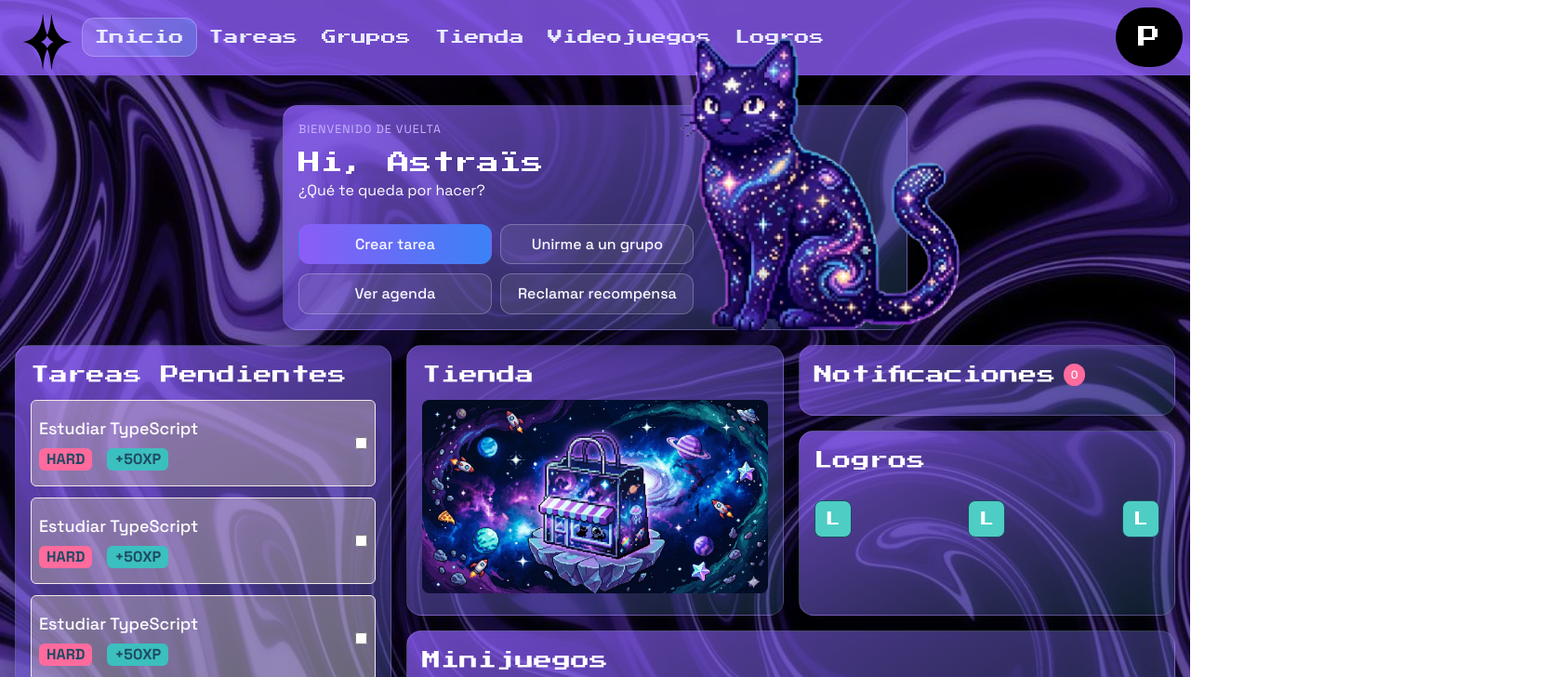
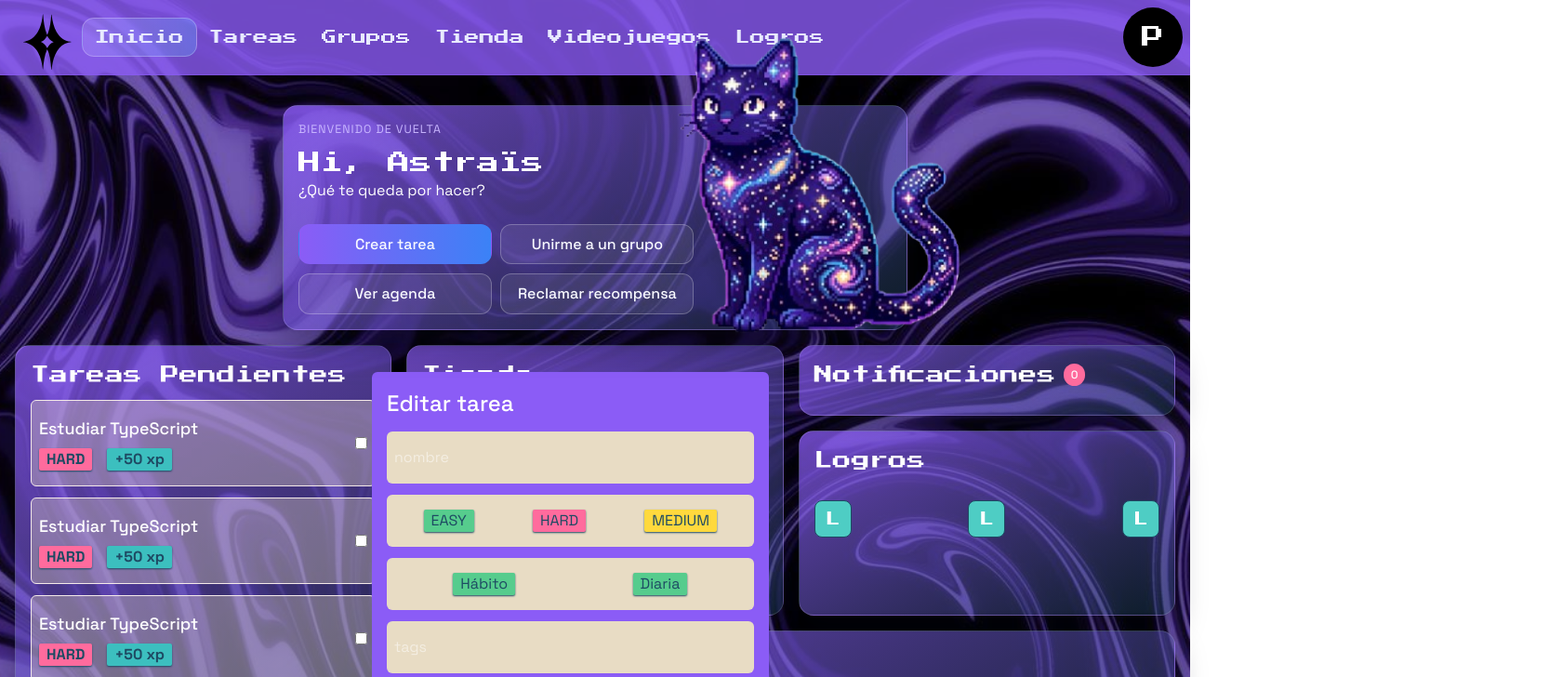
Before and after one commit to GrupoAstrais/proyectoAstrais, a React (Vite) app in the folder astrais-web/: page /home in a window 1280 px wide. Both pictures are taken after a click on the button "Crear tarea". Shown: the top 728 px of the page at 93% size, 1680 px wide, since content can reach past the window. Built offline with nearby package versions, Linux system fonts and the light colour scheme.

Commit message:
web(web): modal editar tarea (en progreso)

```diff
--- a/astrais-web/src/components/layout/Navbar.tsx
+++ b/astrais-web/src/components/layout/Navbar.tsx
@@ -37,7 +37,7 @@ export default function Navbar() {
         to="/perfil"
 
       >
-        <div className='bg-black rounded-full py-4 px-6 flex text-center'>
+        <div className='bg-black rounded-full py-4 px-5 flex text-center'>
           <span className='text-white text-2xl'>P</span>
         </div>
       </NavLink>
--- /dev/null
+++ b/astrais-web/src/components/ui/Dificultad.tsx
@@ -0,0 +1,10 @@
+interface DifProps {
+    dificultad: string
+}
+export default function Dificultad({dificultad} : DifProps) {
+    return (
+    <div className={`text-primary-900 rounded-xs shadow-xs shadow-primary-900 px-2 ${dificultad == "EASY" ? 'bg-state-success' : dificultad == "MEDIUM" ? 'bg-state-warning' : 'bg-state-error'}`}>
+        <p>{dificultad}</p>
+    </div>
+  )
+}
--- a/astrais-web/src/components/ui/Modal.tsx
+++ b/astrais-web/src/components/ui/Modal.tsx
@@ -0,0 +1,39 @@
+import Dificultad from "./Dificultad";
+
+interface ModalProps {
+    onPress: (opcion: string) => void
+}
+
+export default function Modal({onPress} : ModalProps) {
+  return (
+    <div className="flex flex-col h-auto w-1/3 bg-secondary-500 rounded-md p-4 gap-3">
+        <h1>Editar tarea</h1>
+        <div className="bg-accent-beige-300 rounded-md py-4 px-2">
+            <input id="nombre" placeholder="nombre" />
+        </div>
+        <div className="flex flex-row justify-around bg-accent-beige-300  py-4 px-2 rounded-md">
+            <Dificultad dificultad={"EASY"} />
+            <Dificultad dificultad={"HARD"} />
+            <Dificultad dificultad={"MEDIUM"} />
+        </div>
+        <div className="flex flex-row justify-around bg-accent-beige-300  py-4 px-2 rounded-md">
+            <div className="bg-state-success text-primary-900 rounded-xs shadow-xs shadow-primary-900 px-2">
+                <p>Hábito</p>
+            </div>
+            <div className="bg-state-success text-primary-900 rounded-xs shadow-xs shadow-primary-900 px-2">
+                <p>Diaria</p>
+            </div>
+        </div>
+        <div className="flex bg-accent-beige-300 rounded-md py-4 px-2">
+            <input id="tags" placeholder="tags"/>
+        </div>
+        <div className="flex bg-accent-beige-300 rounded-md py-4 px-2">
+            <p>contador en desarrollo</p>
+        </div>
+        <div className="flex flex-row justify-around">
+            <button onClick={() => onPress("Confirmar")} className="bg-state-success p-2 rounded-md border border-primary-900 text-[#00371A] font-bold">Confirmar</button>
+            <button onClick={() => onPress("Cancelar")} className="bg-state-error p-2 rounded-md border border-primary-900 text-[#460018] font-bold">Cancelar</button>
+       </div>
+    </div>
+  )
+}
--- a/astrais-web/src/components/ui/Tarea.tsx
+++ b/astrais-web/src/components/ui/Tarea.tsx
@@ -1,4 +1,6 @@
 import type { ITarea } from "../../types/Interfaces"
+import Dificultad from "./Dificultad"
+import XP from "./xp"
 
 interface TareaProps {
     data: ITarea
@@ -10,12 +12,8 @@ export default function Tarea({data}: TareaProps) {
         <div className="flex flex-col gap-2">
             <h3>{data.title}</h3>
             <div className="flex flex-row gap-4 text-primary-900 font-bold">
-                <div className="bg-state-error px-2 rounded-md">
-                    <span>{data.dificultad}</span>
-                </div>
-                <div className="bg-state-info px-2 rounded-md">
-                    <span>+{data.recompensa}XP</span>
-                </div>
+                <Dificultad dificultad={data.dificultad} />
+                <XP recompensa={data.recompensa} />
             </div>
         </div>
         <input id="tareaRealizada" type="checkbox" />
--- /dev/null
+++ b/astrais-web/src/components/ui/xp.tsx
@@ -0,0 +1,10 @@
+interface XPProps {
+    recompensa: number
+}
+export default function XP({recompensa} : XPProps) {
+    return (
+    <div className="bg-state-info text-primary-900 rounded-xs shadow-xs shadow-primary-900 px-2">
+        <p>+{recompensa} xp</p>
+    </div>
+  )
+}
--- a/astrais-web/src/pages/Dashboard/Home.tsx
+++ b/astrais-web/src/pages/Dashboard/Home.tsx
@@ -8,6 +8,7 @@ import type { ITarea } from '../../types/Interfaces';
 import Tarea from '../../components/ui/Tarea';
 import React from 'react'
 import Logro from '../../components/ui/Logro'
+import Modal from '../../components/ui/Modal'
 
 export default function Home() {
   const tarea: ITarea = {
@@ -16,13 +17,26 @@ export default function Home() {
     recompensa: 50
   };
 
-  const [notif, setNotif] = React.useState<number>(0);
+  const [notif] = React.useState<number>(0);
+
+  const [isOpen, setIsOpen] = React.useState<boolean>(false);
+/*
+  const confirmarModal = (confirmar: string) =>{
+    if(confirmar == "Cancelar") {
+
+    }
+  } */
 
   return (
     <main
       style={{ backgroundImage: `url(${bgImage})` }}
-      className="min-h-screen bg-cover bg-center font-['Space_Grotesk'] text-white"
+      className="relative min-h-screen bg-cover bg-center font-['Space_Grotesk'] text-white"
     >
+      <div className={`${isOpen ? '' : 'hidden'} absolute top-100 left-100 w-full`}>
+        <Modal onPress={function (opcion: string): void {
+          throw new Error('Function not implemented.')
+        } }  />
+      </div>
       <Navbar />
 
       <section className="flex flex-col justify-center items-center gap-4 px-4 py-6 w-full max-w-7xl mx-auto">
@@ -34,7 +48,7 @@ export default function Home() {
             <p className="mt-1">¿Qué te queda por hacer?</p>
           </header>
           <div className="home-actions grid grid-cols-1 sm:grid-cols-2 gap-4 w-2/3">
-            <button className="home-btn home-btn--primary">Crear tarea</button>
+            <button onClick={(e) => setIsOpen(true)} className="home-btn home-btn--primary">Crear tarea</button>
             <button className="home-btn">Unirme a un grupo</button>
             <button className="home-btn">Ver agenda</button>
             <button className="home-btn">Reclamar recompensa</button>
```
